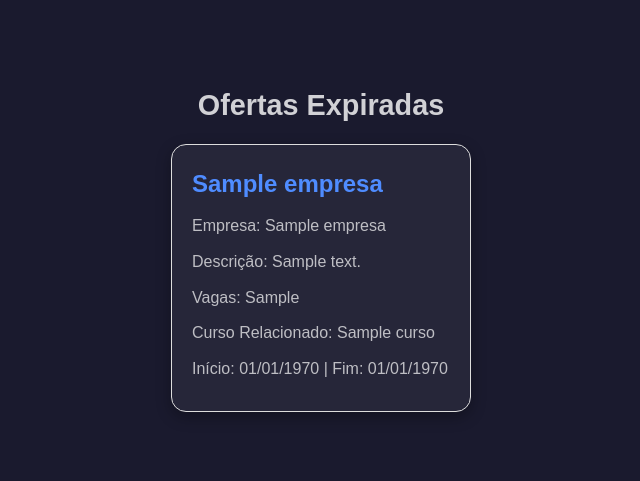
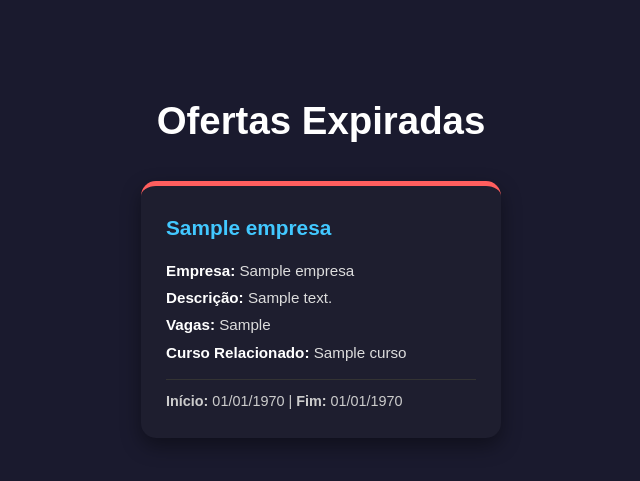
Before and after one commit to BernardoFerreira2025/FastInternship, a PHP site: page /pap/html/pagesprofessores/ofertas_expiradas.php in a window 1280 px wide. Shown: the top 481 px of the page, without its empty margins (319-959 px from the left). Run offline with PHP 8.4, Linux system fonts and the light colour scheme; the visitor is signed in with stand-in values (Sample User, id 1); tables that the repository leaves empty or names only in its code hold one stand-in row (values such as "Sample post").

Commit message:
ultimo commit

```diff
--- a/html/aluno_dashboard.php
+++ b/html/aluno_dashboard.php
@@ -48,12 +48,12 @@ $page = isset($_GET['page']) ? $_GET['page'] : 'verofertas';
     <nav class="sidebar">
         <div class="profile">
             <div class="profile-pic-container">
-                <img src="<?php echo $foto; ?>">
+                <img src="<?php echo htmlspecialchars($foto_aluno); ?>"  class="foto-perfil">
                 <label for="upload-foto" class="upload-icon"><i class="fas fa-camera"></i></label>
             </div>
 
             <!-- Formulário de Upload -->
-            <form action="upload_foto_aluno.php" method="POST" enctype="multipart/form-data">
+            <form action="upload_foto.php" method="POST" enctype="multipart/form-data">
                 <input type="file" id="upload-foto" name="foto" accept="image/*" required onchange="this.form.submit()">
             </form>
         </div>
--- a/html/assets/css/allcss.css
+++ b/html/assets/css/allcss.css
@@ -3389,3 +3389,67 @@ input[type="date"].input-field::-webkit-calendar-picker-indicator {
     color: #ccc;
     font-size: 0.9rem;
 }
+.expired-offers-container {
+    padding: 40px 20px;
+    max-width: 1200px;
+    margin: 0 auto;
+}
+
+.expired-offers-title {
+    text-align: center;
+    font-size: 2.4rem;
+    font-weight: bold;
+    color: #ffffff;
+    margin-bottom: 30px;
+}
+
+.expired-offers-grid {
+    display: flex;
+    flex-wrap: wrap;
+    gap: 30px;
+    justify-content: center;
+}
+
+.expired-offer-card {
+    background-color: #1e1e2f;
+    border-radius: 15px;
+    box-shadow: 0 8px 20px rgba(0, 0, 0, 0.4);
+    width: 360px;
+    padding: 25px;
+    display: flex;
+    flex-direction: column;
+    justify-content: space-between;
+    transition: transform 0.3s ease;
+    border-top: 5px solid #ff5e5e;
+}
+
+.expired-offer-card:hover {
+    transform: translateY(-6px);
+}
+
+.expired-offer-title {
+    font-size: 1.3rem;
+    font-weight: 600;
+    color: #42c8ff;
+    margin-bottom: 15px;
+}
+
+.expired-offer-detail {
+    color: #ddd;
+    font-size: 0.95rem;
+    margin-bottom: 6px;
+    line-height: 1.4;
+}
+
+.expired-offer-detail strong {
+    color: #ffffff;
+    font-weight: bold;
+}
+
+.expired-offer-dates {
+    font-size: 0.9rem;
+    color: #ccc;
+    border-top: 1px solid #333;
+    padding-top: 10px;
+    margin-top: 10px;
+}
--- a/html/pages/adicionar_professor.php
+++ b/html/pages/adicionar_professor.php
@@ -81,10 +81,10 @@ if ($_SERVER["REQUEST_METHOD"] == "POST") {
         <h2>Adicionar Professor</h2>
         <form method="POST" id="ProfForm">
             <label>Nome:</label>
-            <input type="text" name="nome" required>
+            <input type="text" value="João Silva" name="nome" required>
 
             <label>Email:</label>
-            <input type="email" name="email" id="email" required>
+            <input type="email" value="joaosilva@esag-edu.net" name="email" id="email" required>
 
             <label>Senha:</label>
             <div class="password-container">
--- a/html/pagesalunos/candidatar.php
+++ b/html/pagesalunos/candidatar.php
@@ -100,7 +100,9 @@ if ($_SERVER["REQUEST_METHOD"] == "POST") {
         </fieldset>
 
         <label for="motivacao">Carta de Motivação</label>
-        <textarea id="motivacao" name="motivacao" rows="4" required></textarea>
+<textarea id="motivacao" name="motivacao" rows="4" required>
+Gostaria muito de me candidatar a esta oportunidade de estágio, pois acredito que poderá contribuir significativamente para o meu desenvolvimento académico e profissional. Tenho um grande interesse na área e estou motivado para aprender, colaborar com a equipa e aplicar os conhecimentos adquiridos ao longo do curso.
+</textarea>
 
         <input type="submit" value="Candidatar-se">
     </form>
--- a/html/pagesalunos/verofertas.php
+++ b/html/pagesalunos/verofertas.php
@@ -84,7 +84,10 @@ if ($total_candidaturas >= 3) {
                 <p><strong>Empresa:</strong> <?= htmlspecialchars($oferta['empresa_nome']) ?></p>
                 <p><strong>Responsável:</strong> <?= htmlspecialchars($oferta['empresa_responsavel']) ?></p>
                 <p><strong>Descrição:</strong> <?= nl2br(htmlspecialchars($oferta['descricao'])) ?></p>
-                <p><strong>Período:</strong> <?= htmlspecialchars($oferta['data_inicio']) ?> a <?= htmlspecialchars($oferta['data_fim']) ?></p>
+                <p><strong>Período:</strong>
+    <?= date('d/m/Y', strtotime($oferta['data_inicio'])) ?> a
+    <?= date('d/m/Y', strtotime($oferta['data_fim'])) ?>
+</p>
                 <p><strong>Vagas Disponíveis:</strong> <?= htmlspecialchars($oferta['vagas']) ?></p>
                 <p><strong>Curso:</strong> <?= htmlspecialchars($oferta['curso_relacionado'] ?? 'Não informado') ?></p>
 
--- a/html/pagesempresas/alunos_candidatos.php
+++ b/html/pagesempresas/alunos_candidatos.php
@@ -29,7 +29,7 @@ $nome_empresa = $empresa['nome_empresa'] ?? "Empresa Desconhecida";
 
 // Verifica se foi passado o ID da oferta
 if (!isset($_GET['oferta_id']) || empty($_GET['oferta_id'])) {
-    header("Location: empresa_dashboard.php?page=gestao_ofertas");
+    header("Location: empresa_dashboard.php?page=dashboard");
     exit();
 }
 
--- a/html/pagesempresas/dashboard.php
+++ b/html/pagesempresas/dashboard.php
@@ -34,8 +34,8 @@ $result = $stmt->get_result();
                         <p><strong>Descrição:</strong> <?= htmlspecialchars($row['descricao']) ?></p>
                         <p><strong>Vagas:</strong> <?= htmlspecialchars($row['vagas']) ?></p>
                         <p><strong>Curso Relacionado:</strong> <?= $row['curso_nome'] === 'Técnico(a) de Gestão e Programação de Sistemas Informáticos' ? 'TGPSI' : htmlspecialchars($row['curso_nome']) ?></p>
-                        <p><strong>Início:</strong> <?= htmlspecialchars($row['data_inicio']) ?></p>
-                        <p><strong>Fim:</strong> <?= htmlspecialchars($row['data_fim']) ?></p>
+                        <p><strong>Início:</strong> <?= htmlspecialchars(date('d/m/Y', strtotime($row['data_inicio']))) ?></p>
+                        <p><strong>Fim:</strong> <?= htmlspecialchars(date('d/m/Y', strtotime($row['data_fim']))) ?></p>
                         <a href='empresa_dashboard.php?page=alunos_candidatos&oferta_id=<?= $row['id_oferta'] ?>' class='btn-view'>Ver Candidatos</a>
                     </div>
                 <?php endwhile; ?>
--- a/html/pagesprofessores/dashboard.php
+++ b/html/pagesprofessores/dashboard.php
@@ -61,8 +61,10 @@ $result = $stmt->get_result();
                     $cursoNome = $cursoNomeResult->fetch_assoc()['nome'] ?? 'Curso não encontrado';
 
                     echo "<p><strong>Curso Relacionado:</strong> " . htmlspecialchars($cursoNome) . "</p>";
-                    echo "<p><strong>Início:</strong> " . htmlspecialchars($row['data_inicio']) . "</p>";
-                    echo "<p><strong>Fim:</strong> " . htmlspecialchars($row['data_fim']) . "</p>";
+                    $inicioFormatado = date("d/m/Y", strtotime($row['data_inicio']));
+                    $fimFormatado = date("d/m/Y", strtotime($row['data_fim']));
+                    echo "<p><strong>Início:</strong> $inicioFormatado</p>";
+                    echo "<p><strong>Fim:</strong> $fimFormatado</p>";
                     echo "<a href='professor_dashboard.php?page=alunos_candidatos&oferta_id=" . $row['id_oferta'] . "' class='btn-view'>Ver Candidatos</a>";
                     echo "</div>";
                 }
--- a/html/pagesprofessores/ofertas_expiradas.php
+++ b/html/pagesprofessores/ofertas_expiradas.php
@@ -53,29 +53,30 @@ $result = $stmt->get_result();
     <meta charset="UTF-8">
     <meta name="viewport" content="width=device-width, initial-scale=1.0">
     <title>Ofertas Expiradas</title>
-    <link rel="stylesheet" href="../assets/css/allcss.css"> <!-- Certifique-se de que o caminho do CSS está correto -->
+    <link rel="stylesheet" href="../assets/css/allcss.css"> <!-- Certifica-te de que o caminho está correto -->
 </head>
 <body>
 
-    <div class="offers-container">
-        <h2 class="users-header">Ofertas Expiradas</h2>
+<div class="expired-offers-container">
+    <h2 class="expired-offers-title">Ofertas Expiradas</h2>
 
     <?php if ($result->num_rows > 0): ?>
-            <div class="offers-grid">
+        <div class="expired-offers-grid">
             <?php while ($row = $result->fetch_assoc()): ?>
-                    <div class="offer-card">
-                        <h3 class="offer-title"><?= htmlspecialchars($row['titulo']); ?></h3>
-                        <p class="offer-company">Empresa: <?= htmlspecialchars($row['nome_empresa']); ?></p>
-                        <p class="offer-description">Descrição: <?= htmlspecialchars($row['descricao']); ?></p>
-                        <p class="offer-vagas">Vagas: <?= htmlspecialchars($row['vagas']); ?></p>
-                        <p class="offer-curso">Curso Relacionado: <?= htmlspecialchars($row['curso_relacionado']); ?></p>
-                        <p class="offer-dates">Início: <?= date("d/m/Y", strtotime($row['data_inicio'])); ?> | Fim: <?= date("d/m/Y", strtotime($row['data_fim'])); ?></p>
+                <div class="expired-offer-card">
+                    <h3 class="expired-offer-title"><?= htmlspecialchars($row['titulo']); ?></h3>
+                    <p class="expired-offer-detail"><strong>Empresa:</strong> <?= htmlspecialchars($row['nome_empresa']); ?></p>
+                    <p class="expired-offer-detail"><strong>Descrição:</strong> <?= htmlspecialchars($row['descricao']); ?></p>
+                    <p class="expired-offer-detail"><strong>Vagas:</strong> <?= htmlspecialchars($row['vagas']); ?></p>
+                    <p class="expired-offer-detail"><strong>Curso Relacionado:</strong> <?= htmlspecialchars($row['curso_relacionado']); ?></p>
+                    <p class="expired-offer-dates"><strong>Início:</strong> <?= date("d/m/Y", strtotime($row['data_inicio'])); ?> | <strong>Fim:</strong> <?= date("d/m/Y", strtotime($row['data_fim'])); ?></p>
                 </div>
             <?php endwhile; ?>
         </div>
     <?php else: ?>
-            <p class="no-results">Nenhuma oferta expirada encontrada para o seu curso.</p>
+        <p class="expired-offer-detail">Nenhuma oferta expirada encontrada para o seu curso.</p>
     <?php endif; ?>
 </div>
+
 </body>
 </html>
--- a/html/upload_foto.php
+++ b/html/upload_foto.php
@@ -84,6 +84,6 @@ if (isset($_FILES['foto']) && $_FILES['foto']['error'] == 0) {
     $_SESSION['error'] = "Nenhuma imagem foi enviada.";
 }
 
-// Redireciona para a dashboard do usuário correto
+
 header("Location: $redirect_page");
 exit();
```
Also changed, not shown: html/contact.php (+8 -6 lines), html/pages/excluir_aluno.php (+9 -8 lines), html/pagesalunos/candidatura_final.php (+4 -4 lines), html/pagesalunos/historico.php (+6 -3 lines), html/pagesprofessores/adicionar_empresa.php (+8 -8 lines), html/pagesprofessores/editar_oferta.php (+51 -91 lines), html/pagesprofessores/gerir_ofertas.php (+12 -5 lines), images/aluno_1_6809746900baf.png (added), 2 other files. Lines whose indentation alone changed are shown as unchanged.
